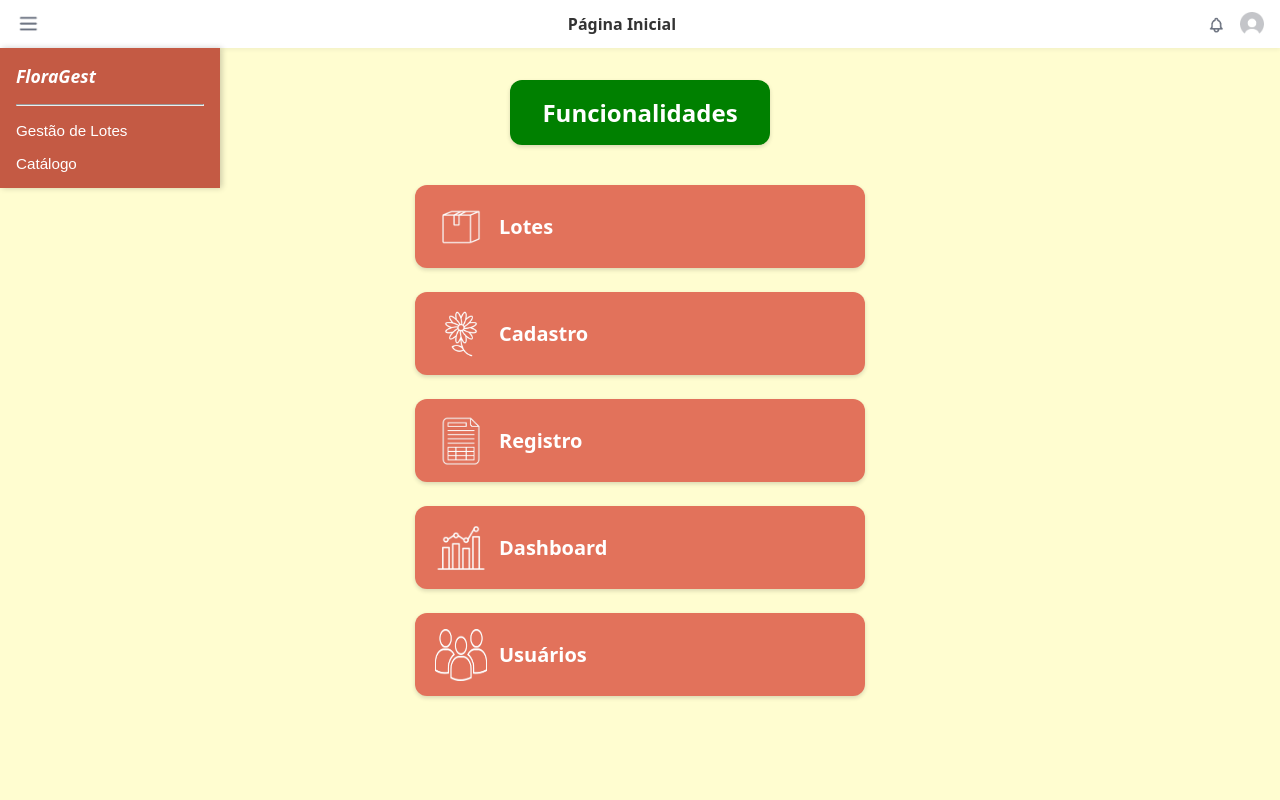
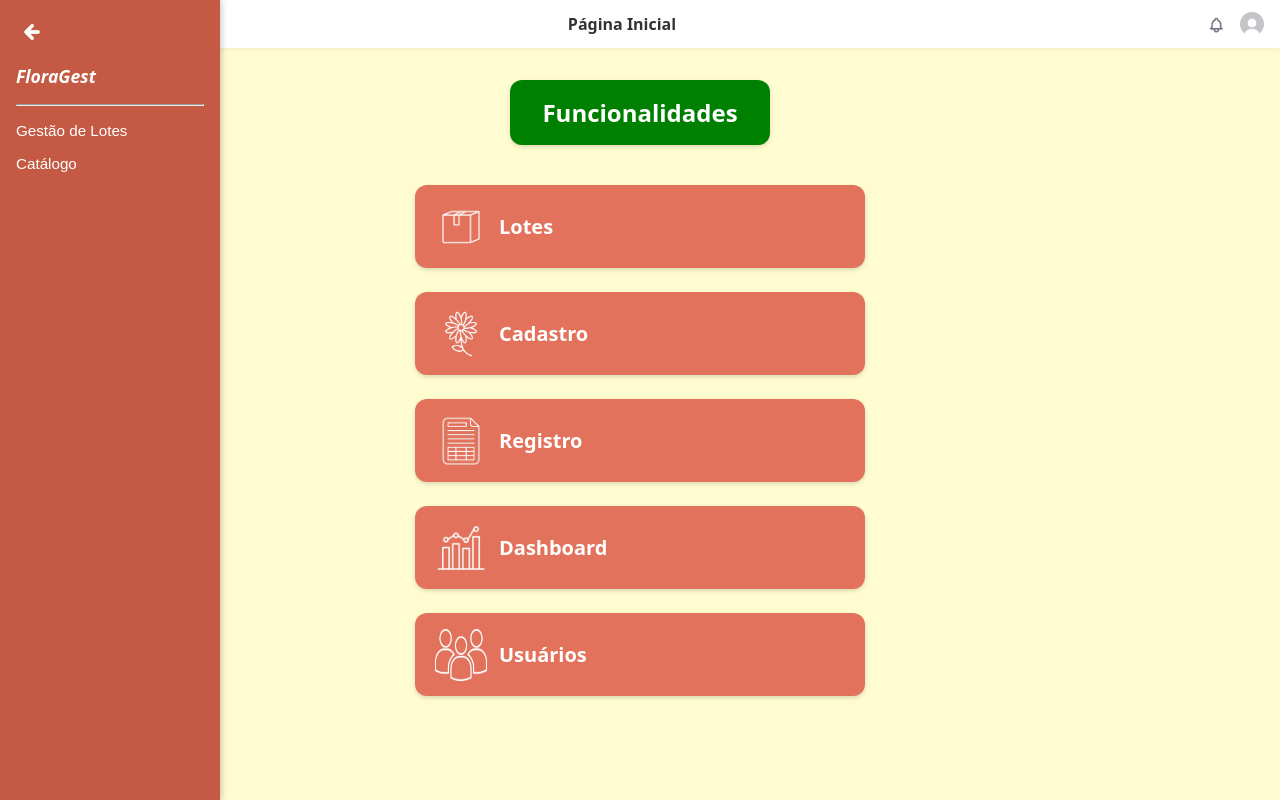
Before and after one commit to FGA0138-MDS-Ajax/2025.1-Jera, a React (Vite) app in the folder frontend/: page /Inicio in a window 1280 px wide. Both pictures are taken after a click on the button "Abrir menu". Built offline with nearby package versions, Linux system fonts and the light colour scheme.

Commit message:
Atualizações pequenas em algumas páginas

```diff
--- a/frontend/src/Components/Navebar.tsx
+++ b/frontend/src/Components/Navebar.tsx
@@ -12,7 +12,6 @@ export default function Navbar({ title }: NavbarProps) {
   return (
     <>
       <header className="top-bar">
-        {/* Botão do menu */}
         <button
           className="menu-btn"
           onClick={() => setSidebarOpen(!sidebarOpen)}
@@ -29,7 +28,11 @@ export default function Navbar({ title }: NavbarProps) {
 
       {sidebarOpen && (
         <aside className="sidebar">
-          {/* Agora é um link para a página inicial */}
+          <button
+            className="sidebar-close"
+            onClick={() => setSidebarOpen(false)}
+            aria-label="Fechar menu"
+          />
           <Link
             to="/inicio"
             className="sidebar-title"
--- a/frontend/src/pages/CadastroFlores.tsx
+++ b/frontend/src/pages/CadastroFlores.tsx
@@ -154,11 +154,10 @@ export default function CadastroFlores() {
         <div className="modal-overlay">
           <div className="modal">
             <header className="modal-header">
+              <button className="close-x" onClick={toggleModal}>
+                ×
+              </button>
               <h2>Adicionar Nova Flor</h2>
-              <button
-                className="icon-placeholder close-btn"
-                onClick={toggleModal}
-              />
             </header>
             <form className="modal-form" onSubmit={handleSubmit}>
               <label>
--- a/frontend/src/styles/CadastroFlores.css
+++ b/frontend/src/styles/CadastroFlores.css
@@ -8,11 +8,11 @@
   --text-secondary: #666666;
 
   --badge-otimo: #00c853;
-  --badge-bom:   #ffd600;
-  --badge-ruim:  #d32f2f;
+  --badge-bom: #ffd600;
+  --badge-ruim: #d32f2f;
 
-  --badge-in-stock:  #4caf50; /* Com */
-  --badge-out-stock: #d32f2f; /* Sem */
+  --badge-in-stock: #4caf50;
+  --badge-out-stock: #d32f2f;
 }
 
 /* ——— Estrutura geral ——— */
@@ -53,12 +53,14 @@ body {
   border-radius: 0.375rem;
   font-weight: 600;
   cursor: pointer;
-  transition: background 0.2s ease;
+  transition: background 0.2s ease, transform 0.2s ease;
 }
 
 .add-button:hover {
   background: var(--bg-button-hover);
+  transform: scale(1.05);
 }
+
 
 /* ——— Filtros ——— */
 .filters {
@@ -125,11 +127,22 @@ body {
   white-space: nowrap;
 }
 
-.badge-otimo       { background: var(--badge-otimo); }
-.badge-bom         { background: var(--badge-bom);  color: #000; }
-.badge-ruim        { background: var(--badge-ruim); }
-.badge-stock.in-stock { background: var(--badge-in-stock); }
-.badge-stock.out-stock{ background: var(--badge-out-stock); }
+.badge-otimo {
+  background: var(--badge-otimo);
+}
+.badge-bom {
+  background: var(--badge-bom);
+  color: #000;
+}
+.badge-ruim {
+  background: var(--badge-ruim);
+}
+.badge-stock.in-stock {
+  background: var(--badge-in-stock);
+}
+.badge-stock.out-stock {
+  background: var(--badge-out-stock);
+}
 
 /* ——— Modal ——— */
 .modal-overlay {
@@ -153,16 +166,33 @@ body {
 
 .modal-header {
   display: flex;
-  justify-content: space-between;
   align-items: center;
+  gap: 0.75rem;
   padding: 1rem 1.25rem;
   border-bottom: 1px solid #eceff1;
 }
 
-.modal-header h2 {
-  font-size: 1rem;
-  margin: 0;
+.close-x {
+  background: var(--bg-button);
+  color: #fff;
+  border: none;
+  border-radius: 0.375rem;
+  font-size: 1.25rem;
+  font-weight: 700;
+  width: 2rem;
+  height: 2rem;
+  display: flex;
+  align-items: center;
+  justify-content: center;
+  cursor: pointer;
+  transition: background 0.2s ease, transform 0.2s ease;
 }
+
+.close-x:hover {
+  background: var(--bg-button-hover);
+  transform: scale(1.05);
+}
+
 
 .modal-form {
   display: flex;
@@ -195,13 +225,15 @@ body {
   border-radius: 0.375rem;
   font-weight: 600;
   cursor: pointer;
-  transition: background 0.2s ease;
+  transition: background 0.2s ease, transform 0.2s ease;
   width: 100%;
 }
 
 .save-button:hover {
   background: var(--bg-button-hover);
+  transform: scale(1.05);
 }
+
 
 /* ——— Responsivo Desktop ——— */
 @media (min-width: 768px) {
--- a/frontend/src/styles/Navebar.css
+++ b/frontend/src/styles/Navebar.css
@@ -64,15 +64,43 @@
 
   /* ——— Sidebar lateral ——— */
   .sidebar {
-    position: absolute;
-    top: 3rem;
+    position: fixed;
+    top: 0;
     left: 0;
     width: 220px;
+    height: 100vh;
     background-color: #c45a44;
     color: white;
     padding: 1rem;
     z-index: 100;
     box-shadow: 2px 0 6px rgba(0, 0, 0, 0.2);
+    display: flex;
+    flex-direction: column;
+  }
+
+  /* ——— Botão de fechar com imagem no CSS ——— */
+  .sidebar-close {
+    align-self: flex-start;
+    background-color: transparent;
+    border: none;
+    border-radius: 0.375rem;
+    width: 32px;
+    height: 32px;
+    cursor: pointer;
+    margin-bottom: 1rem;
+
+    background-image: url("../assets/Seta.png");
+    background-repeat: no-repeat;
+    background-position: center;
+    background-size: 16px 16px;
+
+    transition: background-color 0.2s ease, transform 0.2s ease;
+    text-indent: -9999px; /* esconde texto do botão */
+  }
+
+  .sidebar-close:hover {
+    background-color: var(--bg-button-hover);
+    transform: scale(1.05);
   }
 
   /* ——— Título clicável da sidebar (FloraGest como link) ——— */
```
Also changed, not shown: frontend/src/assets/Seta.png (added).
